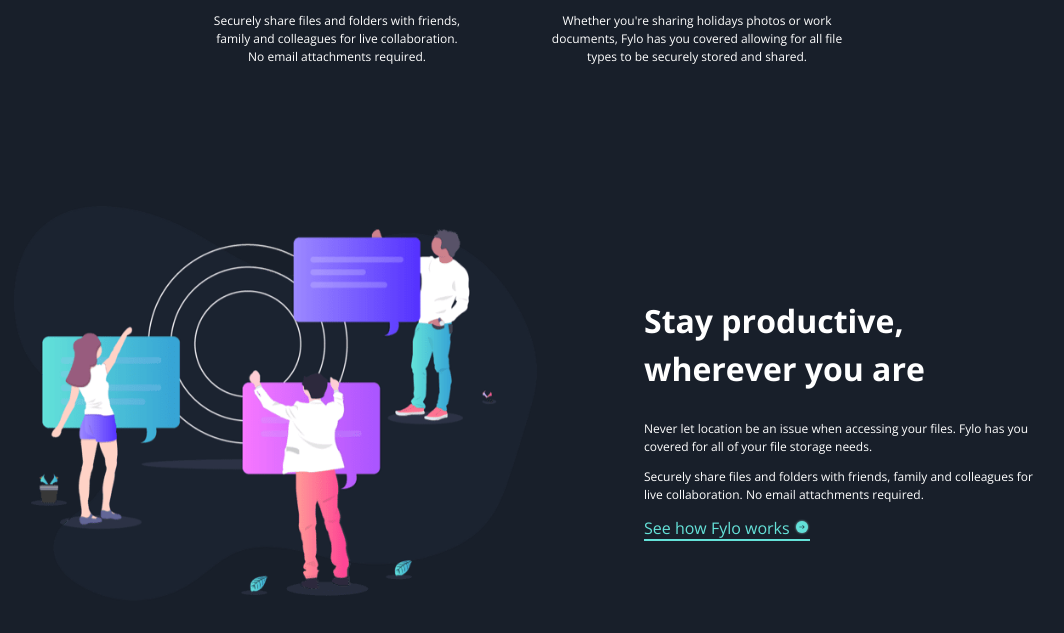
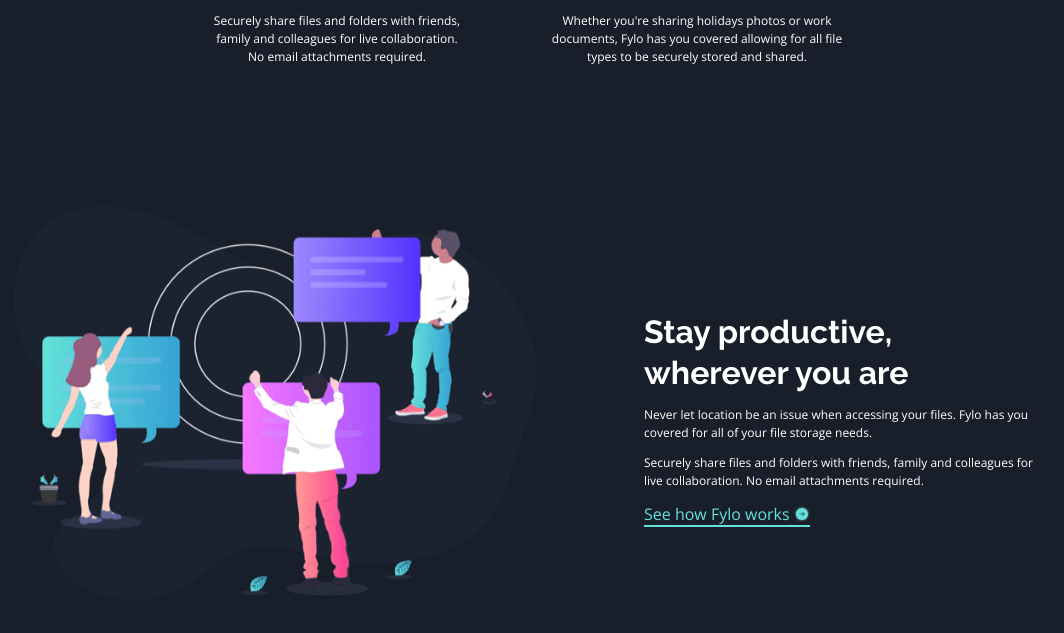
Before and after one commit to M-elhamdaoui/Challenge-1, a plain HTML site: page index.html in a window 1280 px wide. Shown: the part 1224-1857 px from the top of the page, without its empty margins (111-1175 px from the left). Drawn offline with nearby package versions, Linux system fonts and the light colour scheme.

Commit message:
last update to day

```diff
--- a/sass/_global.scss
+++ b/sass/_global.scss
@@ -10,7 +10,7 @@ body{
     margin:0;
     padding: 0;
     font-weight: 400;
-    font-family: 'Open Sans','Raleway', sans-serif;
+    font-family: 'Open Sans', sans-serif;
     font-size: $font-med;
     line-height: 1.5;
     background-color: $darkBlueSingUp;
@@ -78,6 +78,11 @@ body{
 }
 a,a:hover,a:visited{
     text-decoration: none;
+}
+
+h1,h2,h3{
+    font-family: 'Raleway' , sans-serif;
+    font-weight: 700;
 }
 
 .container{
--- a/sass/_productive.scss
+++ b/sass/_productive.scss
@@ -31,8 +31,11 @@
         h2{
 
 
-            @include breakpoint-up(large){
+            @include breakpoint-up(medium){
+                width: 90%;
                 font-size: 2rem;
+                line-height: 1.3;
+                margin-bottom: 0;
             }
         }
         a{
```
Also changed, not shown: css/style.css, 1 other file.
